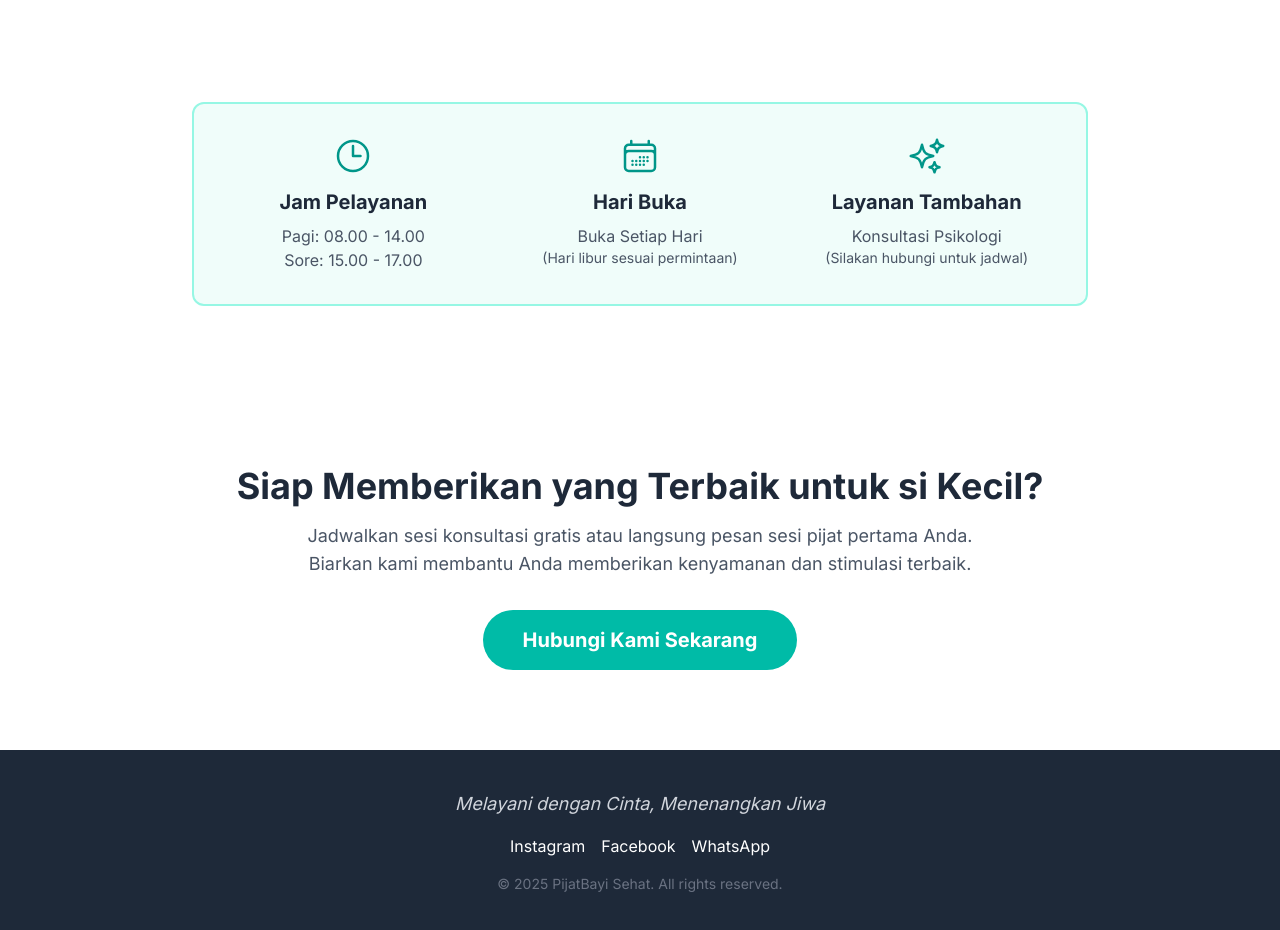
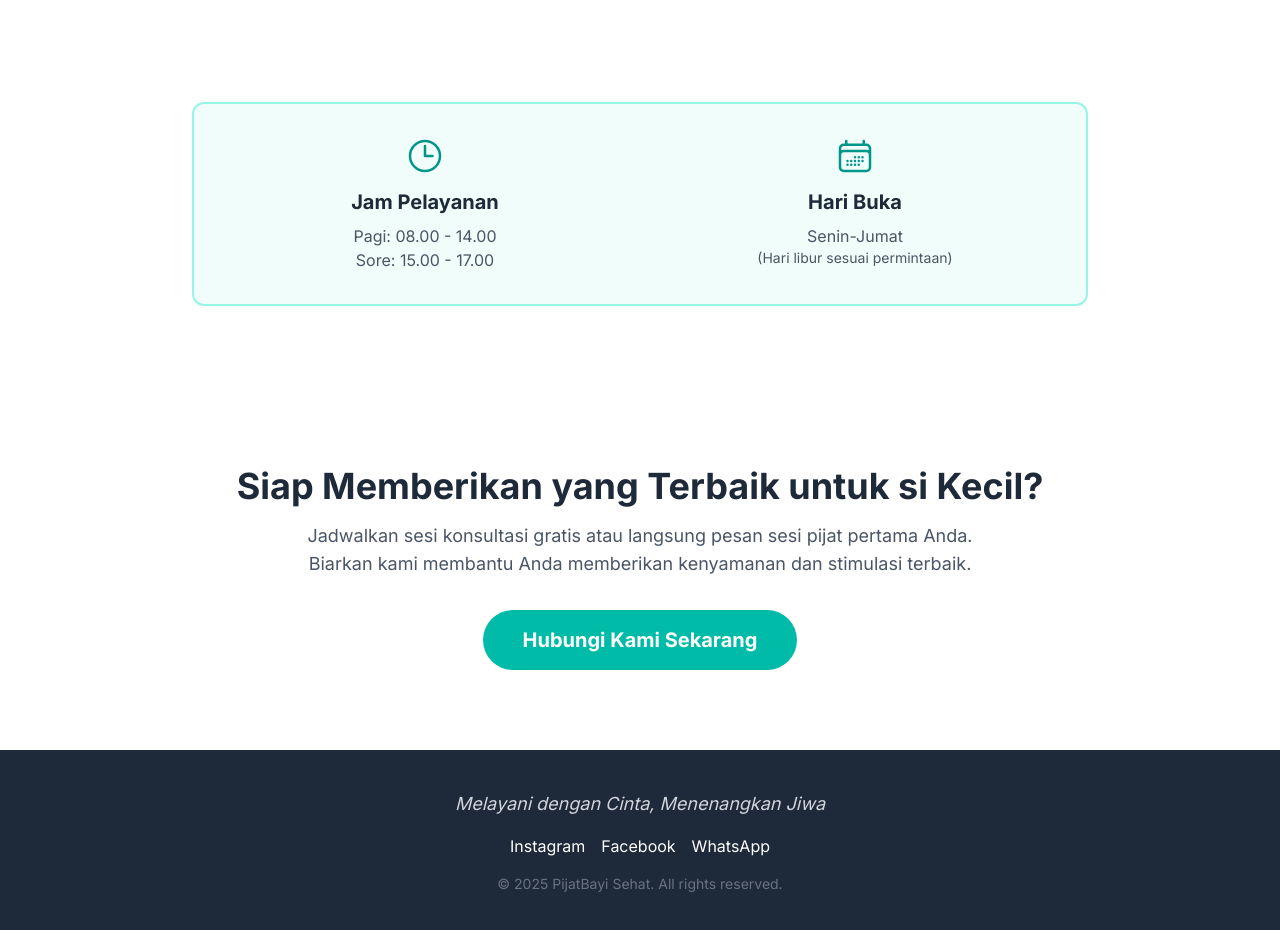
Before and after one commit to moch-rizal/pijat-bayi-website, a Next.js app: page / in a window 1280 px wide. Shown: the part 3300-4230 px from the top of the page. Built offline with nearby package versions, Linux system fonts and the light colour scheme.

Commit message:
Fix: contact

```diff
--- a/src/app/layanan/pijat-kolik/page.js
+++ b/src/app/layanan/pijat-kolik/page.js
@@ -3,7 +3,7 @@
 import { CheckCircleIcon } from '@heroicons/react/24/solid';
 
 export default function PijatKolikPage() {
-  const whatsappNumber = '6281234567890'; // <-- GANTI DENGAN NOMOR ANDA
+  const whatsappNumber = '6281235033149';
   const message = 'Halo, saya tertarik untuk memesan sesi Pijat Atasi Kolik & Konstipasi untuk anak saya. Kapan jadwal yang tersedia?';
   const whatsappUrl = `https://wa.me/${whatsappNumber}?text=${encodeURIComponent(message)}`;
 
@@ -60,7 +60,7 @@ export default function PijatKolikPage() {
               Rp 100.000
             </div>
             <div className="text-gray-500 mb-8">
-              Durasi Sesi: <strong>30 enit</strong>
+              Durasi Sesi: <strong>30 Menit</strong>
             </div>
             <a
               href={whatsappUrl}
--- a/src/components/Info.js
+++ b/src/components/Info.js
@@ -1,12 +1,12 @@
 // src/components/Info.js
-import { ClockIcon, CalendarDaysIcon, SparklesIcon } from '@heroicons/react/24/outline';
+import { ClockIcon, CalendarDaysIcon } from '@heroicons/react/24/outline';
 
 export default function Info() {
   return (
     <section id="info" className="bg-white py-20">
       <div className="container mx-auto px-6">
         <div className="max-w-4xl mx-auto bg-teal-50 border-2 border-teal-200 rounded-xl p-8">
-          <div className="grid md:grid-cols-3 gap-8 text-center">
+          <div className="grid md:grid-cols-2 gap-8 text-center">
 
             {/* Jam Pelayanan */}
             <div className="flex flex-col items-center">
@@ -20,16 +20,8 @@ export default function Info() {
             <div className="flex flex-col items-center">
               <CalendarDaysIcon className="h-10 w-10 text-teal-600 mb-3"/>
               <h3 className="text-xl font-bold text-gray-800 mb-2">Hari Buka</h3>
-              <p className="text-gray-600">Buka Setiap Hari</p>
+              <p className="text-gray-600">Senin-Jumat</p>
               <p className="text-gray-600 text-sm">(Hari libur sesuai permintaan)</p>
-            </div>
-
-            {/* Konsultasi */}
-            <div className="flex flex-col items-center">
-              <SparklesIcon className="h-10 w-10 text-teal-600 mb-3"/>
-              <h3 className="text-xl font-bold text-gray-800 mb-2">Layanan Tambahan</h3>
-              <p className="text-gray-600">Konsultasi Psikologi</p>
-              <p className="text-gray-600 text-sm">(Silakan hubungi untuk jadwal)</p>
             </div>
 
           </div>
--- a/src/components/Navbar.js
+++ b/src/components/Navbar.js
@@ -1,5 +1,3 @@
-// src/components/Navbar.js
-
 'use client';
 
 import Link from 'next/link';
@@ -20,17 +18,17 @@ export default function Navbar() {
       {/* ===== NAVBAR ATAS UNTUK DESKTOP ===== */}
       <nav className="hidden md:flex bg-white bg-opacity-80 backdrop-blur-md sticky top-0 z-50 shadow-sm">
         <div className="container mx-auto px-6 py-4 flex justify-between items-center">
-          <Link href="#" className="flex items-center">
+          <Link href="/" className="flex items-center">
             <svg className="h-8 w-8 text-teal-500 mr-2" fill="none" viewBox="0 0 24 24" stroke="currentColor">
               <path strokeLinecap="round" strokeLinejoin="round" strokeWidth={2} d="M12 2C6.48 2 2 6.48 2 12s4.48 10 10 10 10-4.48 10-10S17.52 2 12 2zm-1 14.59V15c0-1.1.9-2 2-2h0c1.1 0 2 .9 2 2v1.59a3 3 0 01-4 0zm-3.5-3.08a3 3 0 014-2.51V9a3 3 0 01-4 2.51z" />
             </svg>
             <span className="font-bold text-xl text-gray-700">PijatBayi Sehat</span>
           </Link>
           <div className="flex space-x-6 text-gray-600 font-medium">
-            <Link href="#layanan" className="hover:text-teal-500 transition-colors">Layanan</Link>
-            <Link href="#keunggulan" className="hover:text-teal-500 transition-colors">Keunggulan</Link>
-            <Link href="#testimoni" className="hover:text-teal-500 transition-colors">Testimoni</Link>
-            <Link href="#kontak" className="hover:text-teal-500 transition-colors">Kontak</Link>
+            <Link href="/#layanan" className="hover:text-teal-500 transition-colors">Layanan</Link>
+            <Link href="/#keunggulan" className="hover:text-teal-500 transition-colors">Keunggulan</Link>
+            <Link href="/#testimoni" className="hover:text-teal-500 transition-colors">Testimoni</Link>
+            <Link href="/#kontak" className="hover:text-teal-500 transition-colors">Kontak</Link>
           </div>
           <a
             href={whatsappUrl}
@@ -46,15 +44,15 @@ export default function Navbar() {
       {/* ===== NAVBAR BAWAH UNTUK MOBILE ===== */}
       <div className="md:hidden fixed bottom-0 left-0 z-50 w-full h-16 bg-white border-t border-gray-200">
         <div className="grid h-full max-w-lg grid-cols-4 mx-auto font-medium">
-          <Link href="#" className="inline-flex flex-col items-center justify-center px-5 hover:bg-gray-50 group">
+          <Link href="/" className="inline-flex flex-col items-center justify-center px-5 hover:bg-gray-50 group">
             <HomeIcon className="w-6 h-6 mb-1 text-gray-500 group-hover:text-teal-600" />
             <span className="text-sm text-gray-500 group-hover:text-teal-600">Home</span>
           </Link>
-          <Link href="#layanan" className="inline-flex flex-col items-center justify-center px-5 hover:bg-gray-50 group">
+          <Link href="/#layanan" className="inline-flex flex-col items-center justify-center px-5 hover:bg-gray-50 group">
             <SparklesIcon className="w-6 h-6 mb-1 text-gray-500 group-hover:text-teal-600" />
             <span className="text-sm text-gray-500 group-hover:text-teal-600">Layanan</span>
           </Link>
-          <Link href="#keunggulan" className="inline-flex flex-col items-center justify-center px-5 hover:bg-gray-50 group">
+          <Link href="/#keunggulan" className="inline-flex flex-col items-center justify-center px-5 hover:bg-gray-50 group">
             <ShieldCheckIcon className="w-6 h-6 mb-1 text-gray-500 group-hover:text-teal-600" />
             <span className="text-sm text-gray-500 group-hover:text-teal-600">Info</span>
           </Link>
@@ -71,7 +69,7 @@ export default function Navbar() {
       </div>
 
       <div className="md:hidden flex items-center justify-center py-4 bg-white shadow-sm">
-        <Link href="#" className="flex items-center">
+        <Link href="/" className="flex items-center">
             <svg className="h-8 w-8 text-teal-500 mr-2" fill="none" viewBox="0 0 24 24" stroke="currentColor">
               <path strokeLinecap="round" strokeLinejoin="round" strokeWidth={2} d="M12 2C6.48 2 2 6.48 2 12s4.48 10 10 10 10-4.48 10-10S17.52 2 12 2zm-1 14.59V15c0-1.1.9-2 2-2h0c1.1 0 2 .9 2 2v1.59a3 3 0 01-4 0zm-3.5-3.08a3 3 0 014-2.51V9a3 3 0 01-4 2.51z" />
             </svg>
```
